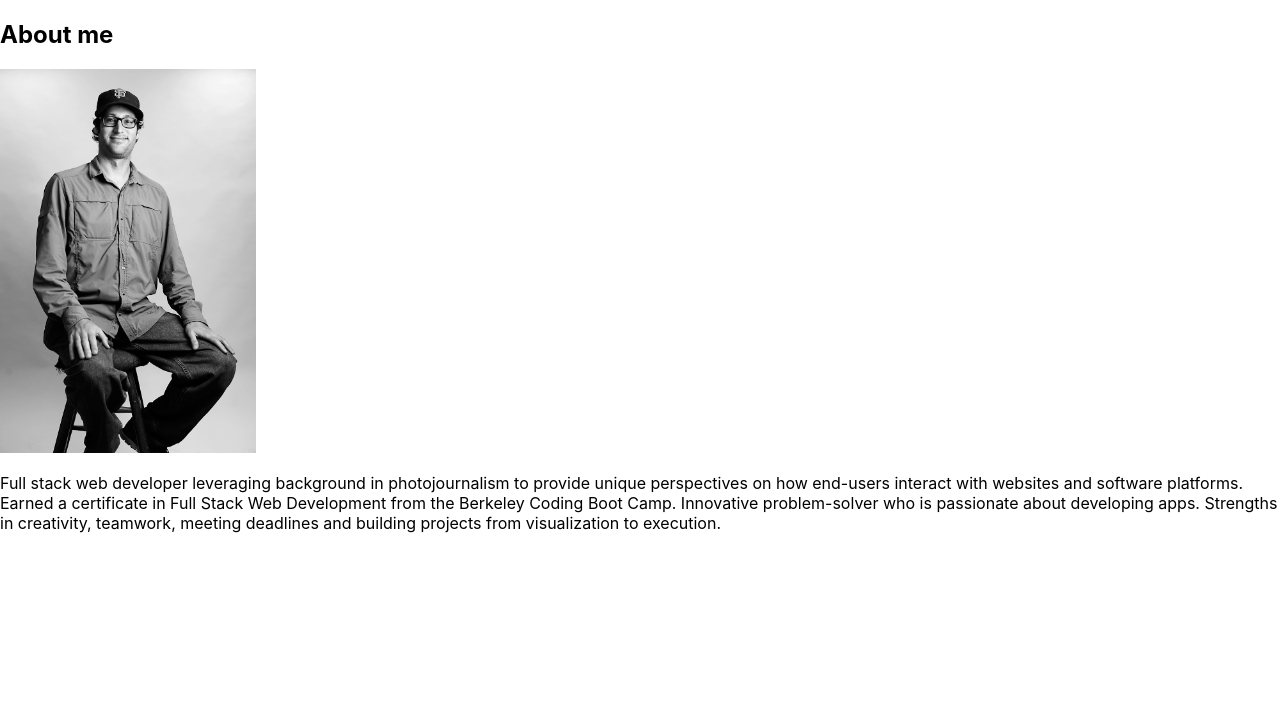
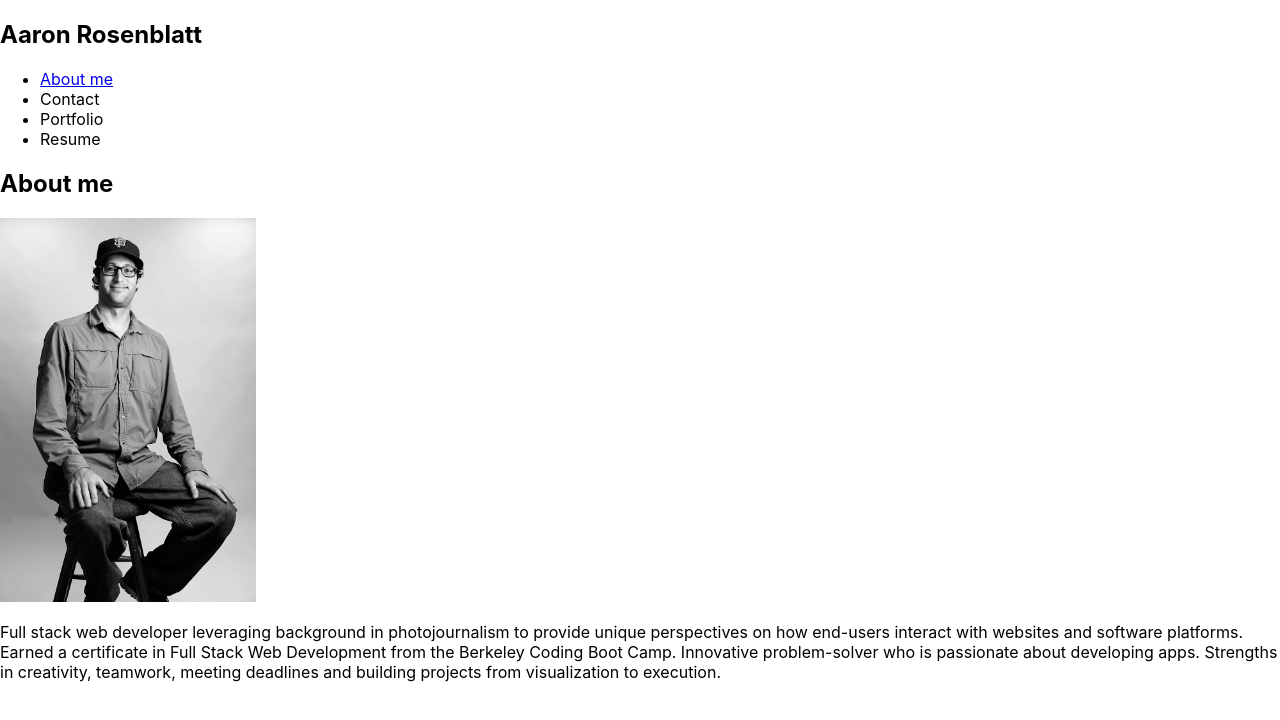
Before and after one commit to noplur/coding-port, a React (Create React App) app: page / in a window 1280 px wide. Shown: the top 720 px of the page. Built offline with nearby package versions, Linux system fonts and the light colour scheme.

Commit message:
added nav header

```diff
--- a/src/App.js
+++ b/src/App.js
@@ -1,10 +1,12 @@
 import React from 'react';
+import Nav from './components/Nav';
 import About from './components/About';
 
 function App() {
 
   return (
     <div>
+      <Nav></Nav>
       <main>
         <About></About>
       </main>
--- /dev/null
+++ b/src/components/Nav/index.js
@@ -0,0 +1,49 @@
+import React from "react";
+import { capitalizeFirstLetter } from "../../utils/helpers";
+
+function Nav() {
+    const categories = [
+        {
+          name: "portfolio",
+          description: "Applications made by Aaron Rosenblatt",
+        },
+        { name: "resume", description: "A list of Aaron Rosenblatt's proficiencies" },
+      ];
+
+      const handleClick = () => {
+        console.log("click handled")
+      }
+
+      return (
+        <header data-testid="header" className="flex-row px-1">
+          <h2>
+            Aaron Rosenblatt
+          </h2>
+          <nav>
+            <ul className="flex-row">
+              <li className="mx-2">
+                <a href="#about" onClick={() => handleClick()}>
+                  About me
+                </a>
+              </li>
+              <li className={"mx-2"}>
+                <span onClick={() => handleClick()}>
+                  Contact
+                </span>
+              </li>
+              {
+                categories.map((category) => (
+                  <li className="mx-1" key={category.name} >
+                    <span onClick={() => { handleClick(); }}>
+                     {capitalizeFirstLetter(category.name)}
+                    </span>
+                  </li>
+                ))
+              }
+            </ul>
+          </nav>
+        </header>
+      );
+    }
+
+    export default Nav;
```
